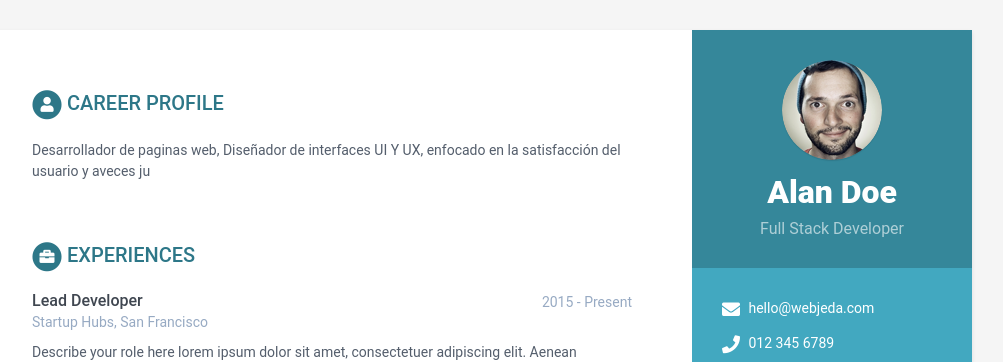
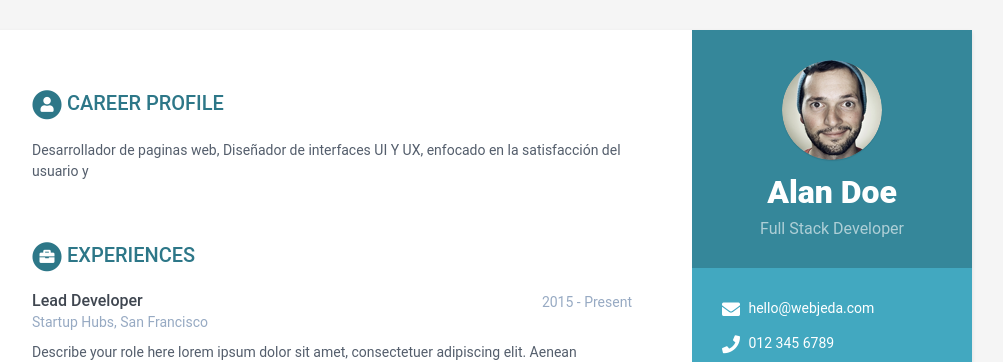
Before and after one commit to KevinC99/good-birch-4e19a, a Jekyll site: the page built from index.html, in a window 1280 px wide. Shown: the top 362 px of the page, without its empty margins (168-1171 px from the left). Built offline with Jekyll 4.4.1, drawn with Linux system fonts in a browser that asks for light colours.

Commit message:
data.yml: updated summary in career-profile

```diff
--- a/_data/data.yml
+++ b/_data/data.yml
@@ -33,7 +33,7 @@ sidebar:
       link: null
 career-profile:
   title: Career Profile
-  summary: ' Desarrollador de paginas web, Diseñador de interfaces UI Y UX, enfocado en la satisfacción del usuario y aveces ju'
+  summary: ' Desarrollador de paginas web, Diseñador de interfaces UI Y UX, enfocado en la satisfacción del usuario y '
 education:
   - degree: MSc in Computer Science
     university: University of London
```
